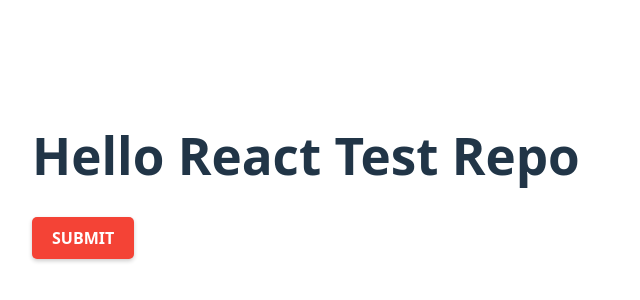
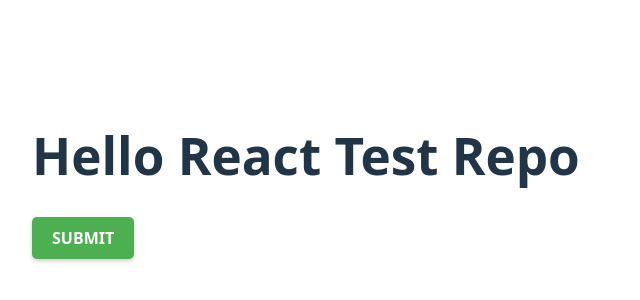
Before and after one commit to easyesplat/gushi_test_repo, a React (Vite) app in the folder react-test-repo/: page / in a window 1280 px wide. Shown: the part 224-524 px from the top of the page, without its empty margins (0-640 px from the left). Built offline with nearby package versions, Linux system fonts and the light colour scheme.

Commit message:
Experiment: Changed button color to aesthetic green (#4CAF50)

```diff
--- a/react-test-repo/src/components/Button.tsx
+++ b/react-test-repo/src/components/Button.tsx
@@ -9,7 +9,7 @@ export const Button: React.FC<ButtonProps> = ({ loading = false }) => {
     <button
       disabled={loading}
       style={{
-        backgroundColor: "#F44336", // Changed to a vibrant red
+        backgroundColor: "#4CAF50", // Changed to a calming green
         color: "#ffffff", // White text for contrast
         padding: "10px 20px",
         border: "none",
```
